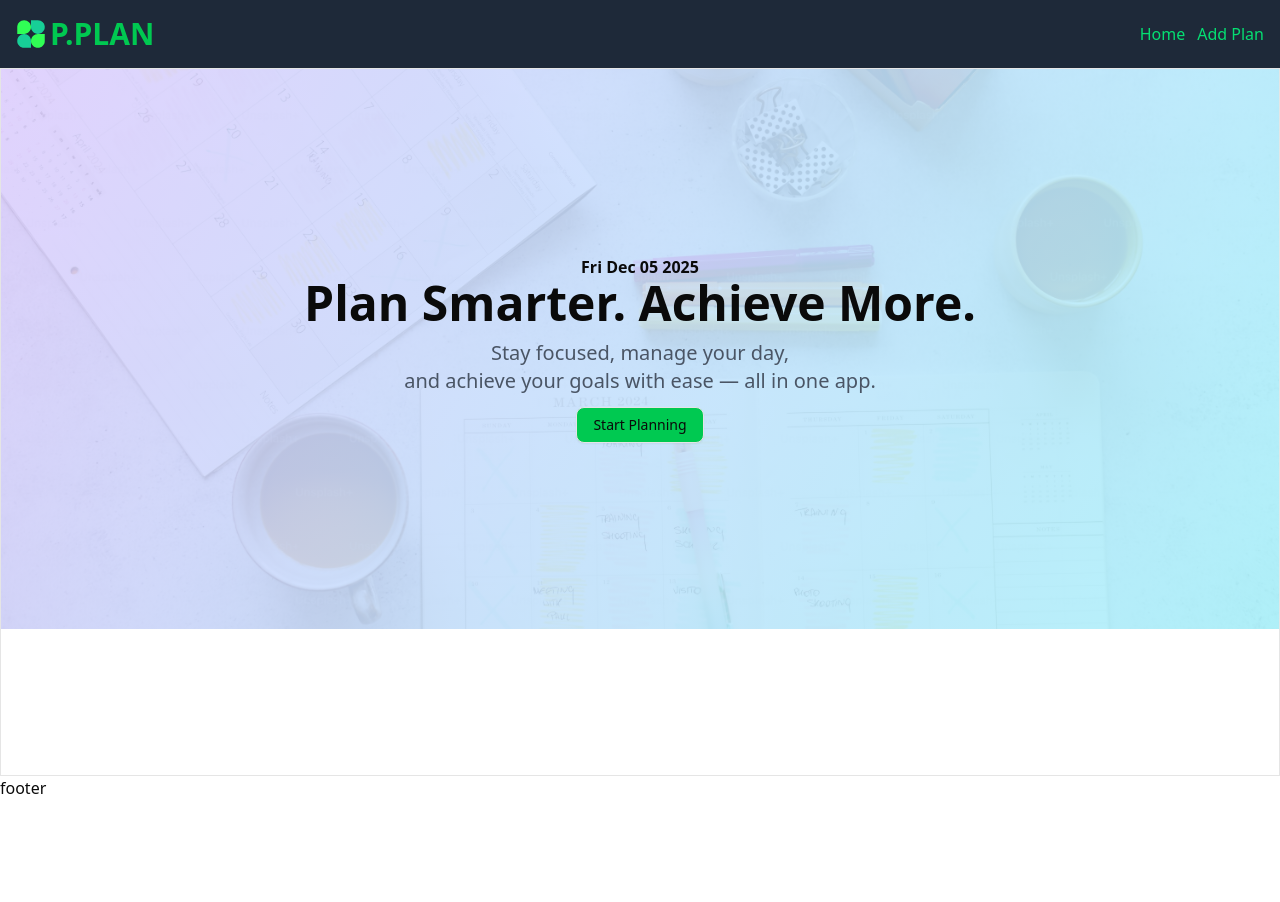
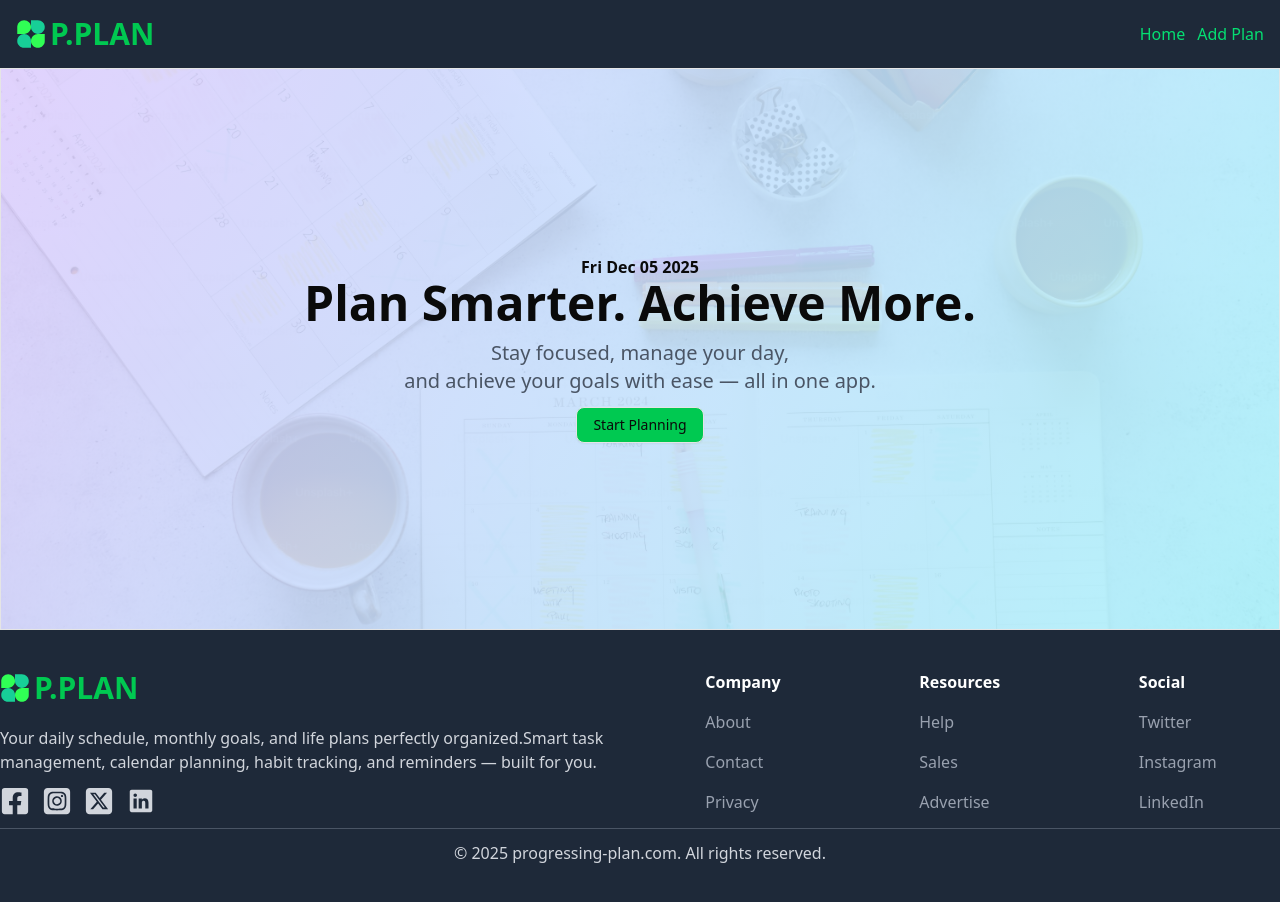
Before and after one commit to salam46khan/progressing_plan_app, a React (Vite) app: page / in a window 1280 px wide. Shown: the top 902 px of the page. Before the commit the page ends 800 px from the top, so only its background shows below. Built offline with nearby package versions, Linux system fonts and the light colour scheme.

Commit message:
add footer

```diff
--- a/package.json
+++ b/package.json
@@ -17,6 +17,7 @@
     "lucide-react": "^0.555.0",
     "react": "^19.2.0",
     "react-dom": "^19.2.0",
+    "react-icons": "^5.5.0",
     "react-router": "^7.10.1",
     "tailwind-merge": "^3.4.0",
     "tailwindcss": "^4.1.17"
--- /dev/null
+++ b/src/components/layout/Footer.tsx
@@ -0,0 +1,85 @@
+import { Link } from "react-router";
+import Logo from "../ui/Logo";
+import { FaFacebookSquare } from "react-icons/fa";
+import { FaSquareInstagram, FaSquareXTwitter } from "react-icons/fa6";
+import { IoLogoLinkedin } from "react-icons/io";
+
+const Footer = () => {
+
+    const FooterLinks = [
+        {
+            title: "Company",
+            links: [
+                { text: "About", url: "#" },
+                { text: "Contact", url: "#" },
+                { text: "Privacy", url: "#" },
+            ],
+        },
+        {
+            title: "Resources",
+            links: [
+                { text: "Help", url: "#" },
+                { text: "Sales", url: "#" },
+                { text: "Advertise", url: "#" },
+            ],
+        },
+        {
+            title: "Social",
+            links: [
+                { text: "Twitter", url: "#" },
+                { text: "Instagram", url: "#" },
+                { text: "LinkedIn", url: "#" },
+            ],
+        },
+    ]
+
+    return (
+        <div className="bg-gray-800 py-10">
+            <div className="container mx-auto flex flex-col md:flex-row gap-1">
+                <div className="w-full md:w-1/2">
+                    <Logo />
+                    <div className="mt-5">
+                        <p className="text-gray-300">Your daily schedule, monthly goals, and life plans perfectly organized.Smart task management, calendar planning, habit tracking, and reminders — built for you.</p>
+
+                        <div className="flex mt-3 items-center gap-3">
+                            <Link to={'/'}>
+                                <FaFacebookSquare className="text-3xl text-gray-300"/>
+                            </Link>
+                            <Link to={'/'}>
+                                <FaSquareInstagram className="text-3xl text-gray-300"/>
+                            </Link>
+                            <Link to={'/'}>
+                                <FaSquareXTwitter className="text-3xl text-gray-300"/>
+                            </Link>
+                            <Link to={'/'}>
+                                <IoLogoLinkedin className="text-3xl text-gray-300"/>
+                            </Link>
+                        </div>
+                    </div>
+                </div>
+                <div className="w-full md:w-1/2 flex gap-3 justify-around">
+                    {FooterLinks.map((section, sectionIdx) => (
+                        <div key={sectionIdx}>
+                            <h3 className="mb-4 text-white font-bold">{section.title}</h3>
+
+                            <ul className="text-gray-400 space-y-4">
+                            {section.links.map((link, linkIdx) => (
+                                <li key={linkIdx} className="hover:text-primary font-medium">
+                                    <Link to={link.url}>
+                                        {link.text}
+                                    </Link>
+                                </li>
+                            ))}
+                            </ul>
+                        </div>
+                    ))}
+
+                </div>
+            </div>
+            <hr className="my-3 border-gray-600"/>
+            <p className="text-center text-gray-300">© 2025 progressing-plan.com. All rights reserved.</p>
+        </div>
+    );
+};
+
+export default Footer;
--- a/src/components/layout/Layout.tsx
+++ b/src/components/layout/Layout.tsx
@@ -1,5 +1,6 @@
 import type { ReactNode } from "react";
 import Navbar from "./Navbar";
+import Footer from "./Footer";
 
 interface IProps {
     children: ReactNode
@@ -13,7 +14,7 @@ const Layout = ({children}: IProps) => {
             <div className="flex-1 border">
                 {children}
             </div>
-            footer
+            <Footer />
         </div>
     );
 };
```
Also changed, not shown: 1 other file (tests, documents, lock files or other folders).
